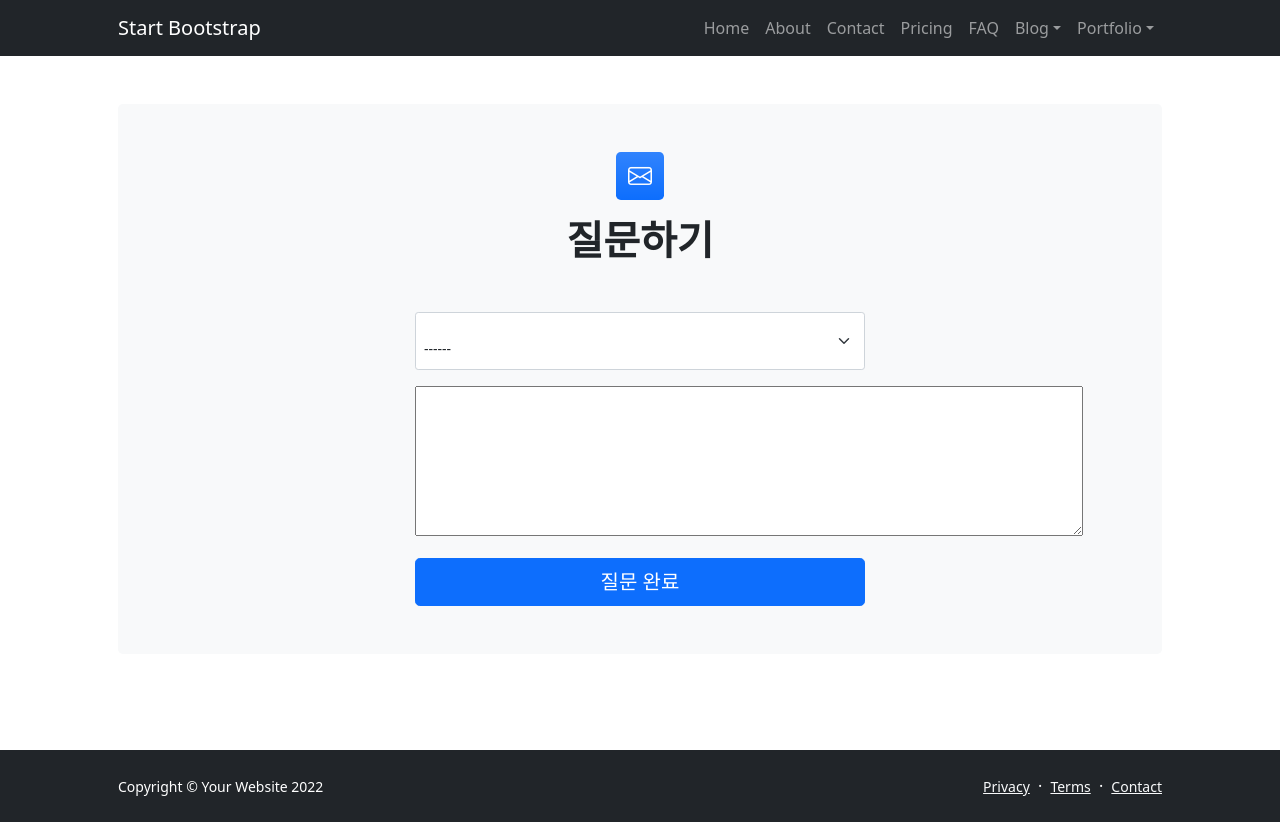
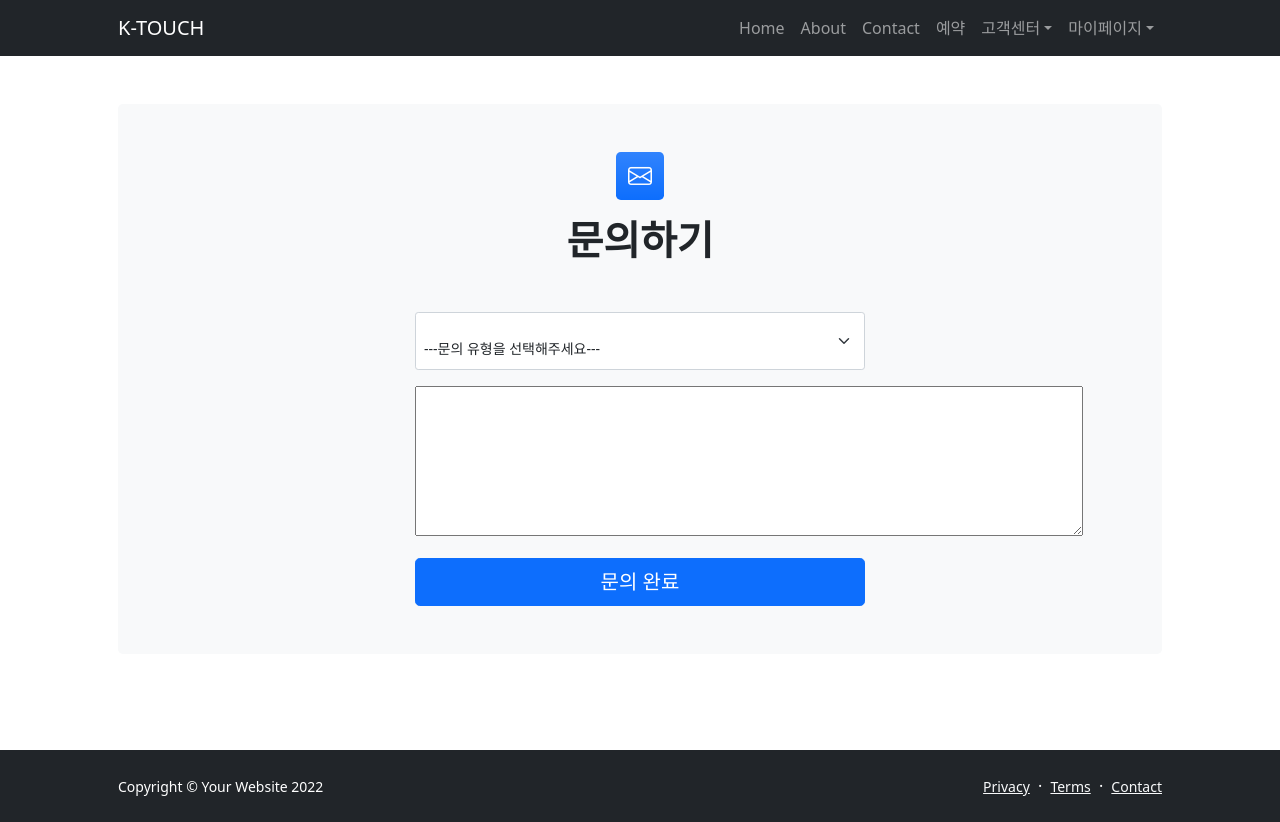
Before and after one commit to R-J-Woo/K-TOUCH, a Django app: page /question/create/ in a window 1280 px wide. Run offline with Django 4.2, Linux system fonts and the light colour scheme; some libraries are stand-ins or nearby versions.

Commit message:
현재까지 만든 거 링크 처리 (메인 페이지, 자주 묻는 문의, 문의 게시판, 문의하기)

```diff
--- a/ktouch/ktouch/urls.py
+++ b/ktouch/ktouch/urls.py
@@ -16,7 +16,7 @@ Including another URLconf
 from django.contrib import admin
 from django.urls import path
 from user.views import home, RegisterView, LoginView
-from question.views import QuestionList, QuestionCreate, QuestionDetail
+from question.views import QuestionList, QuestionCreate, QuestionDetail, faq
 from answer.views import AnswerCreate
 
 urlpatterns = [
@@ -27,5 +27,6 @@ urlpatterns = [
     path('question/', QuestionList.as_view()),
     path('question/create/', QuestionCreate.as_view()),
     path('question/<int:pk>/', QuestionDetail.as_view()),
+    path('faq/', faq),
     path('answer/create/', AnswerCreate.as_view()),
 ]
--- a/ktouch/question/templates/question_register.html
+++ b/ktouch/question/templates/question_register.html
@@ -7,7 +7,7 @@
             <div class="text-center mb-5">
                 <div class="feature bg-primary bg-gradient text-white rounded-3 mb-3"><i class="bi bi-envelope"></i>
                 </div>
-                <h1 class="fw-bolder">질문하기</h1>
+                <h1 class="fw-bolder">문의하기</h1>
             </div>
             <div class="row gx-5 justify-content-center">
                 <div class="col-lg-8 col-xl-6">
@@ -24,7 +24,7 @@
                             <textarea rows="6" cols="70" name="{{ field.name }}" id="field.id_for_label"></textarea>
                             {% else %}
                             <select class="form-select form-select-sm" name="category">
-                                <option selected">------</option>
+                                <option selected">---문의 유형을 선택해주세요---</option>
                                 {% for c1, c2 in form.category.field.choices %}
                                 <option value="{{ c1 }}">{{ c2 }}</option>
                                 {% endfor %}
@@ -35,7 +35,7 @@
                         <span style="color:red">{{ field.errors }}</span>
                         {% endif %}
                         {% endfor %}
-                        <div class="d-grid"><button class="btn btn-primary btn-lg" type="submit">질문 완료</button></div>
+                        <div class="d-grid"><button class="btn btn-primary btn-lg" type="submit">문의 완료</button></div>
                     </form>
                 </div>
             </div>
--- a/ktouch/question/views.py
+++ b/ktouch/question/views.py
@@ -43,3 +43,7 @@ class QuestionDetail(DetailView):
         context['form'] = AnswerForm(self.request)
         context['answers'] = Answer.objects.filter(question=self.kwargs['pk'])
         return context
+
+
+def faq(request):
+    return render(request, 'faq.html')
--- a/ktouch/user/templates/base.html
+++ b/ktouch/user/templates/base.html
@@ -20,32 +20,31 @@
         <!-- Navigation-->
         <nav class="navbar navbar-expand-lg navbar-dark bg-dark">
             <div class="container px-5">
-                <a class="navbar-brand" href="index.html">Start Bootstrap</a>
+                <a class="navbar-brand" href="/">K-TOUCH</a>
                 <button class="navbar-toggler" type="button" data-bs-toggle="collapse"
                     data-bs-target="#navbarSupportedContent" aria-controls="navbarSupportedContent"
                     aria-expanded="false" aria-label="Toggle navigation"><span
                         class="navbar-toggler-icon"></span></button>
                 <div class="collapse navbar-collapse" id="navbarSupportedContent">
                     <ul class="navbar-nav ms-auto mb-2 mb-lg-0">
-                        <li class="nav-item"><a class="nav-link" href="index.html">Home</a></li>
+                        <li class="nav-item"><a class="nav-link" href="/">Home</a></li>
                         <li class="nav-item"><a class="nav-link" href="about.html">About</a></li>
                         <li class="nav-item"><a class="nav-link" href="contact.html">Contact</a></li>
-                        <li class="nav-item"><a class="nav-link" href="pricing.html">Pricing</a></li>
-                        <li class="nav-item"><a class="nav-link" href="faq.html">FAQ</a></li>
+                        <li class="nav-item"><a class="nav-link" href="pricing.html">예약</a></li>
                         <li class="nav-item dropdown">
                             <a class="nav-link dropdown-toggle" id="navbarDropdownBlog" href="#" role="button"
-                                data-bs-toggle="dropdown" aria-expanded="false">Blog</a>
+                                data-bs-toggle="dropdown" aria-expanded="false">고객센터</a>
                             <ul class="dropdown-menu dropdown-menu-end" aria-labelledby="navbarDropdownBlog">
-                                <li><a class="dropdown-item" href="blog-home.html">Blog Home</a></li>
-                                <li><a class="dropdown-item" href="blog-post.html">Blog Post</a></li>
+                                <li><a class="dropdown-item" href="/faq/">자주 묻는 문의</a></li>
+                                <li><a class="dropdown-item" href="/question/">문의 게시판</a></li>
                             </ul>
                         </li>
                         <li class="nav-item dropdown">
                             <a class="nav-link dropdown-toggle" id="navbarDropdownPortfolio" href="#" role="button"
-                                data-bs-toggle="dropdown" aria-expanded="false">Portfolio</a>
+                                data-bs-toggle="dropdown" aria-expanded="false">마이페이지</a>
                             <ul class="dropdown-menu dropdown-menu-end" aria-labelledby="navbarDropdownPortfolio">
-                                <li><a class="dropdown-item" href="portfolio-overview.html">Portfolio Overview</a></li>
-                                <li><a class="dropdown-item" href="portfolio-item.html">Portfolio Item</a></li>
+                                <li><a class="dropdown-item" href="portfolio-overview.html">사용 내역</a></li>
+                                <li><a class="dropdown-item" href="portfolio-item.html">정보 수정</a></li>
                             </ul>
                         </li>
                     </ul>
```
Also changed, not shown: ktouch/question/templates/faq.html (+10 -12 lines), ktouch/reservation/forms.py (added, +16 -0 lines), ktouch/reservation/models.py (+10 -1 lines).
